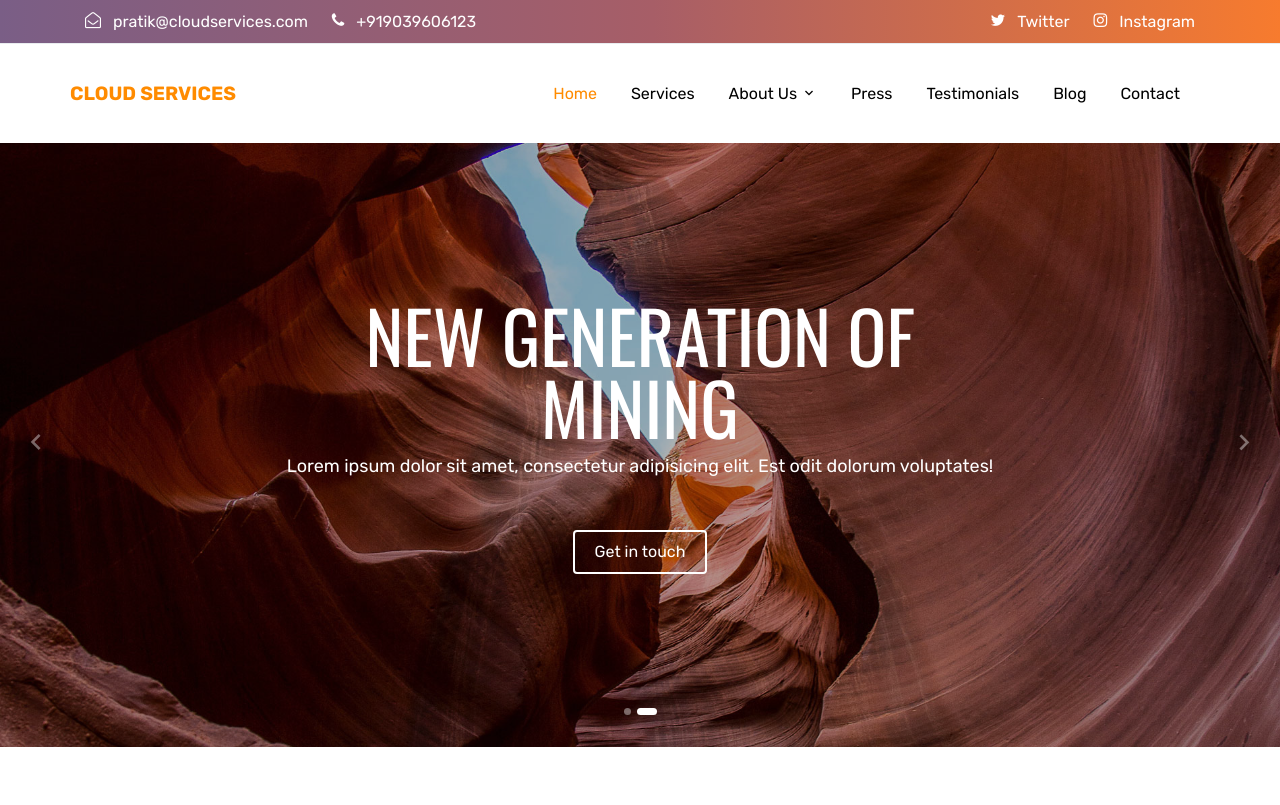
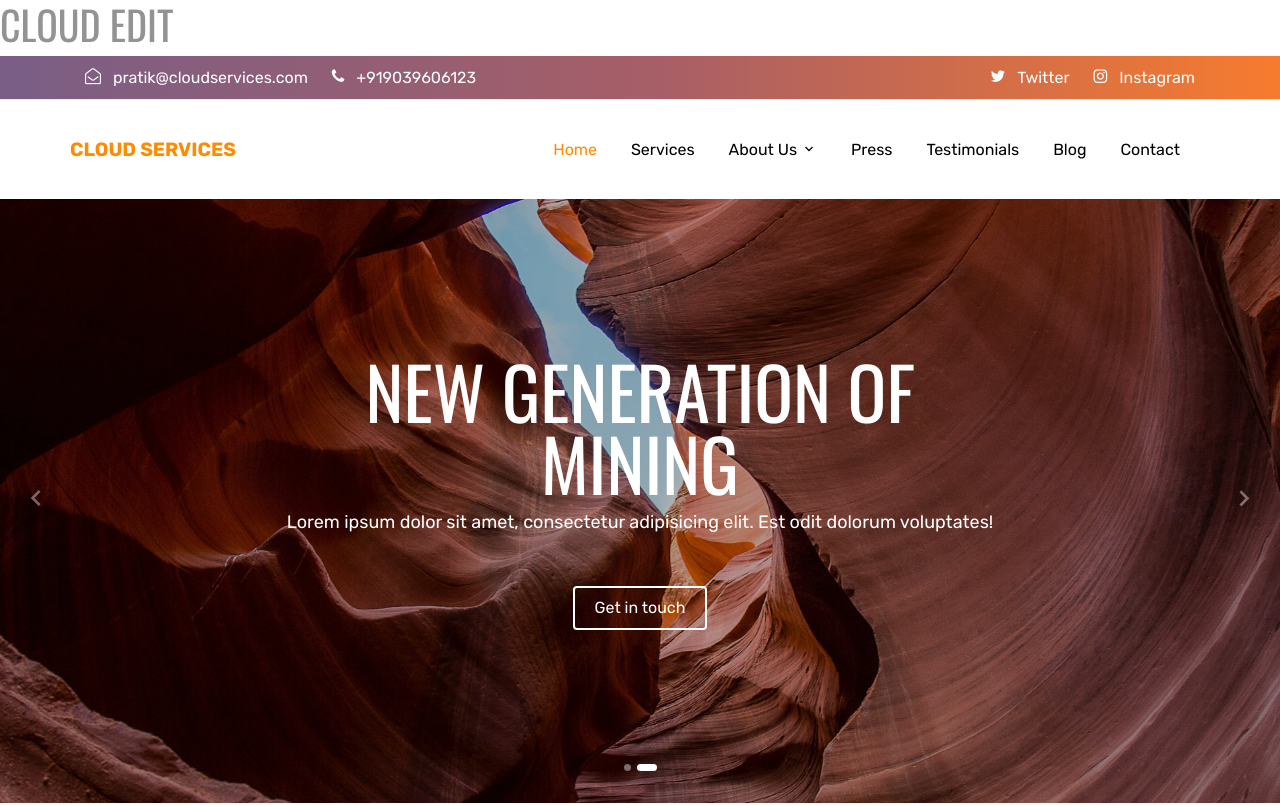
Before and after one commit to Pratik-Bhawsar/MyFirstRepo, a plain HTML site: page index.html in a window 1280 px wide. Shown: the top 805 px of the page. Drawn offline with nearby package versions, Linux system fonts and the light colour scheme; files whose address does not match are found by name.

Commit message:
test Edit

```diff
--- a/index.html
+++ b/index.html
@@ -39,7 +39,9 @@
       </div>
       <div class="site-mobile-menu-body"></div>
     </div>
-
+    <div>
+      <h1>Cloud Edit</h1>
+    </div>
 
     <div class="top-bar">
       <div class="container">
```
